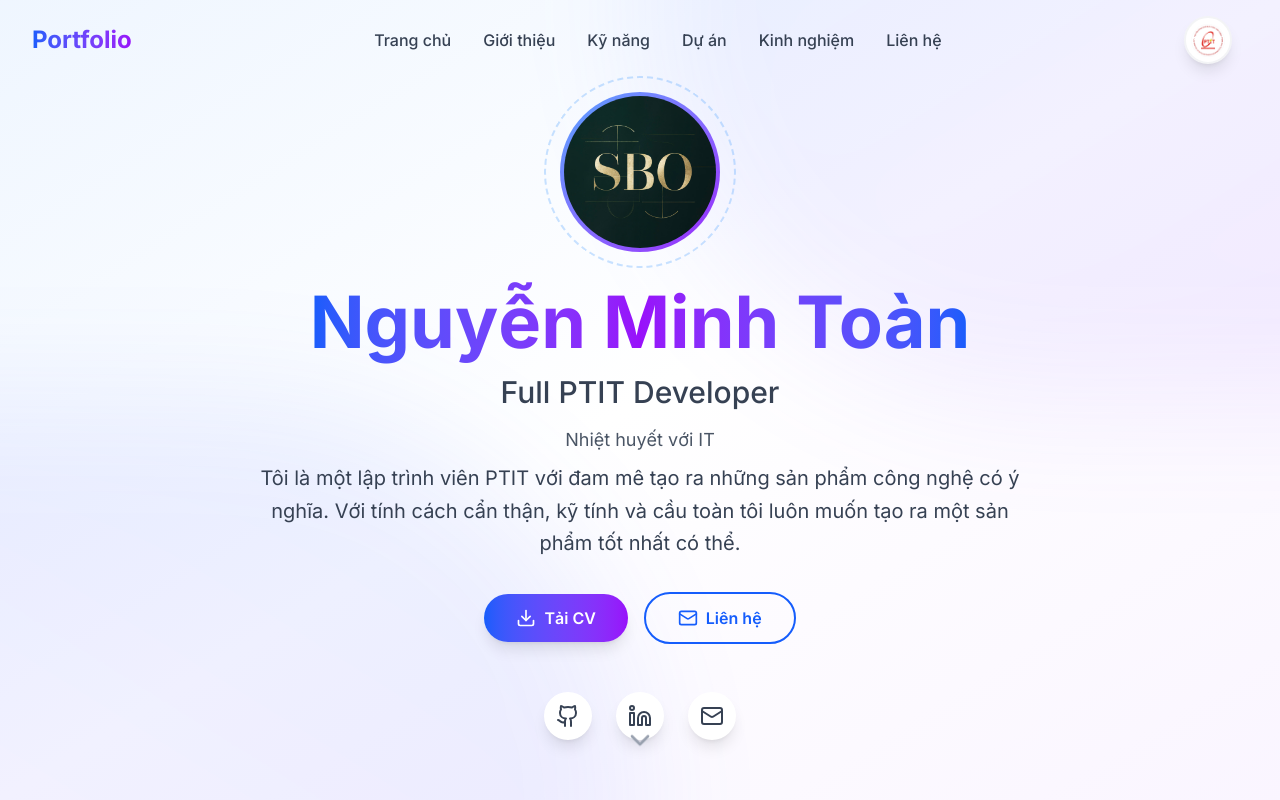
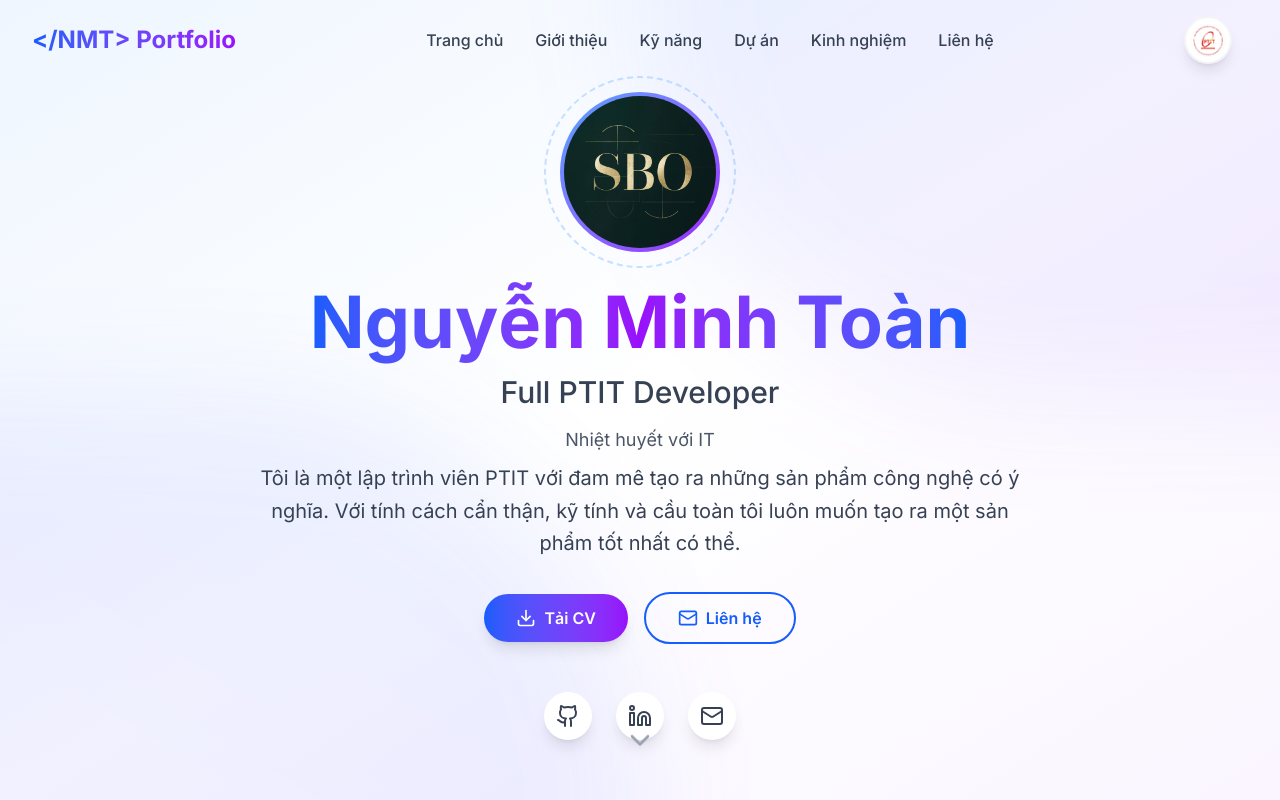
Before and after one commit to MinhToan4/portfolio, a Next.js app: page / in a window 1280 px wide. Shown: the top 800 px of the page. Built offline with nearby package versions, Linux system fonts and the light colour scheme.

Commit message:
Update Header components and configuration files

```diff
--- a/src/components/Header.tsx
+++ b/src/components/Header.tsx
@@ -49,7 +49,7 @@
             whileHover={{ scale: 1.05 }}
             className="text-2xl font-bold bg-gradient-to-r from-blue-600 to-purple-600 bg-clip-text text-transparent"
           >
-            Portfolio
+            &lt;/NMT&gt; Portfolio
           </motion.div>
 
           {/* Desktop Navigation */}
--- a/src/components/Header_new.tsx
+++ b/src/components/Header_new.tsx
@@ -48,7 +48,7 @@
             whileHover={{ scale: 1.05 }}
             className="text-2xl font-bold bg-gradient-to-r from-blue-600 to-purple-600 bg-clip-text text-transparent"
           >
-            Portfolio
+            &lt;/NMT&gt; Portfolio
           </motion.div>
 
           {/* Desktop Navigation */}
```
Also changed, not shown: vercel.json (added), 2 other files (tests, documents, lock files or other folders).
